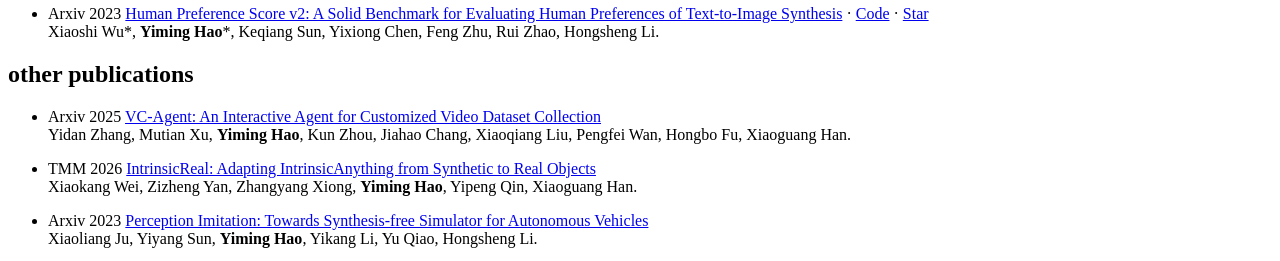
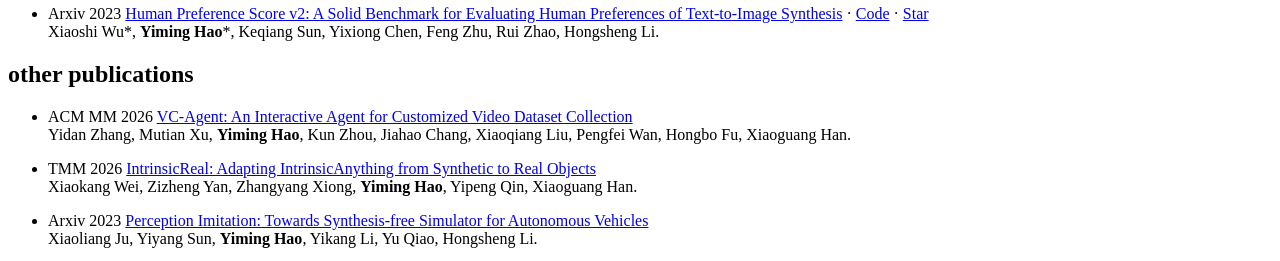
Before and after one commit to Jaeger416/Jaeger416.github.io, a Jekyll site: the page built from _pages/includes/pub.md, in a window 1280 px wide. Shown: the part 676-937 px from the top of the page. Built offline with Jekyll 4.4.1, drawn with Linux system fonts in a browser that asks for light colours; our own code applies the rules of GitHub Pages for plain Markdown files.

Commit message:
Update VC-Agent tag to ACM MM 2026 and add acceptance news
Co-Authored-By: Claude Fable 5 <noreply@anthropic.com>

```diff
--- a/_pages/includes/pub.md
+++ b/_pages/includes/pub.md
@@ -19,7 +19,7 @@ Xiaoshi Wu\*, **Yiming Hao**\*, Keqiang Sun, Yixiong Chen, Feng Zhu, Rui Zhao, H
 
 ## other publications
 
-- <span class="preprint-tag">Arxiv 2025</span> [VC-Agent: An Interactive Agent for Customized Video Dataset Collection](https://arxiv.org/abs/2509.21291)<br>
+- <span class="conference-tag">ACM MM 2026</span> [VC-Agent: An Interactive Agent for Customized Video Dataset Collection](https://arxiv.org/abs/2509.21291)<br>
 Yidan Zhang, Mutian Xu, **Yiming Hao**, Kun Zhou, Jiahao Chang, Xiaoqiang Liu, Pengfei Wan, Hongbo Fu, Xiaoguang Han.
 
 - <span class="conference-tag">TMM 2026</span> [IntrinsicReal: Adapting IntrinsicAnything from Synthetic to Real Objects](https://arxiv.org/abs/2509.00777)<br>
```
Also changed, not shown: _pages/includes/news.md (+1 -0 lines).
